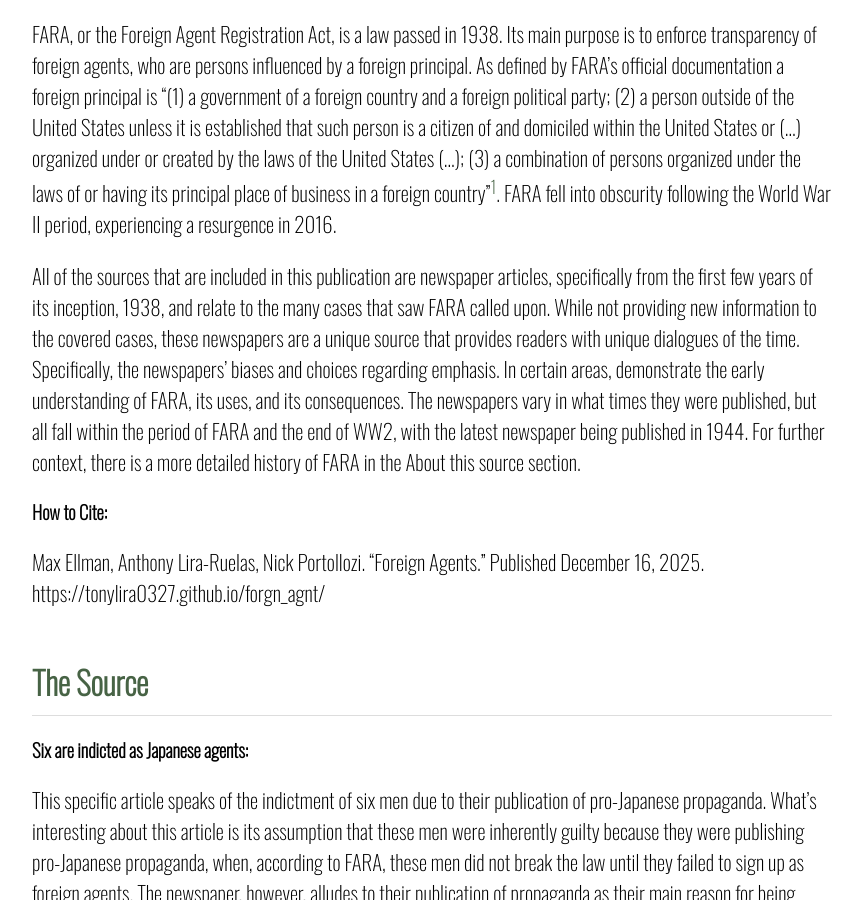
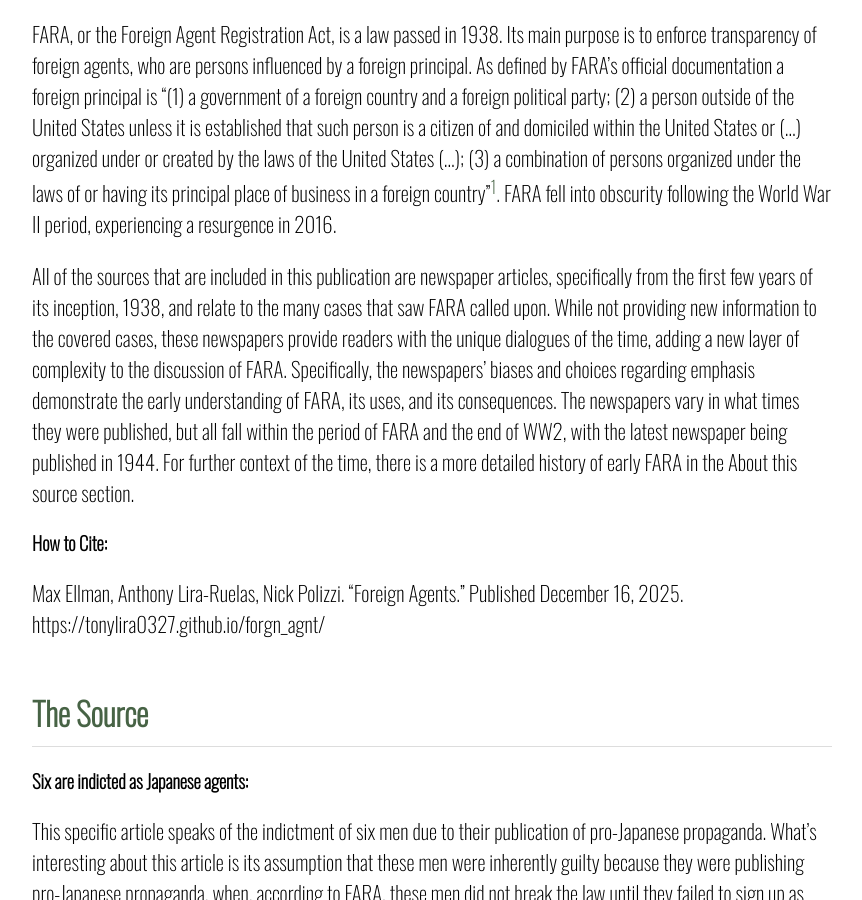
Before and after one commit to tonylira0327/forgn_agnt, a Jekyll site: the page built from index.markdown, in a window 1280 px wide and 900 px high, scrolled down 377 px. Shown: the whole window, without its empty margins (208-1070 px from the left). Built offline with Jekyll 4.4.1, drawn with Linux system fonts in a browser that asks for light colours.

Commit message:
Update index.markdown

```diff
--- a/index.markdown
+++ b/index.markdown
@@ -8,10 +8,10 @@ layout: single_page
 
 FARA, or the Foreign Agent Registration Act, is a law passed in 1938. Its main purpose is to enforce transparency of foreign agents, who are persons influenced by a foreign principal. As defined by FARA’s official documentation a foreign principal is “(1) a government of a foreign country and a foreign political party; (2) a person outside of the United States unless it is established that such person is a citizen of and domiciled within the United States or (...) organized under or created by the laws of the United States (...); (3) a combination of persons organized under the laws of or having its principal place of business in a foreign country”[^1]. FARA fell into obscurity following the World War II period, experiencing a resurgence in 2016.
 
-All of the sources that are included in this publication are newspaper articles, specifically from the first few years of its inception, 1938, and relate to the many cases that saw FARA called upon. While not providing new information to the covered cases, these newspapers are a unique source that provides readers with unique dialogues of the time. Specifically, the newspapers' biases and choices regarding emphasis. In certain areas, demonstrate the early understanding of FARA, its uses, and its consequences. The newspapers vary in what times they were published, but all fall within the period of FARA and the end of WW2, with the latest newspaper being published in 1944. For further context, there is a more detailed history of FARA in the About this source section.
+All of the sources that are included in this publication are newspaper articles, specifically from the first few years of its inception, 1938, and relate to the many cases that saw FARA called upon. While not providing new information to the covered cases, these newspapers provide readers with the unique dialogues of the time, adding a new layer of complexity to the discussion of FARA. Specifically, the newspapers' biases and choices regarding emphasis demonstrate the early understanding of FARA, its uses, and its consequences. The newspapers vary in what times they were published, but all fall within the period of FARA and the end of WW2, with the latest newspaper being published in 1944. For further context of the time, there is a more detailed history of early FARA in the About this source section.
 
 ### How to Cite:
-Max Ellman, Anthony Lira-Ruelas, Nick Portollozi. "Foreign Agents." Published December 16, 2025. https://tonylira0327.github.io/forgn_agnt/
+Max Ellman, Anthony Lira-Ruelas, Nick Polizzi. "Foreign Agents." Published December 16, 2025. https://tonylira0327.github.io/forgn_agnt/
 
 # The Source
 
```
